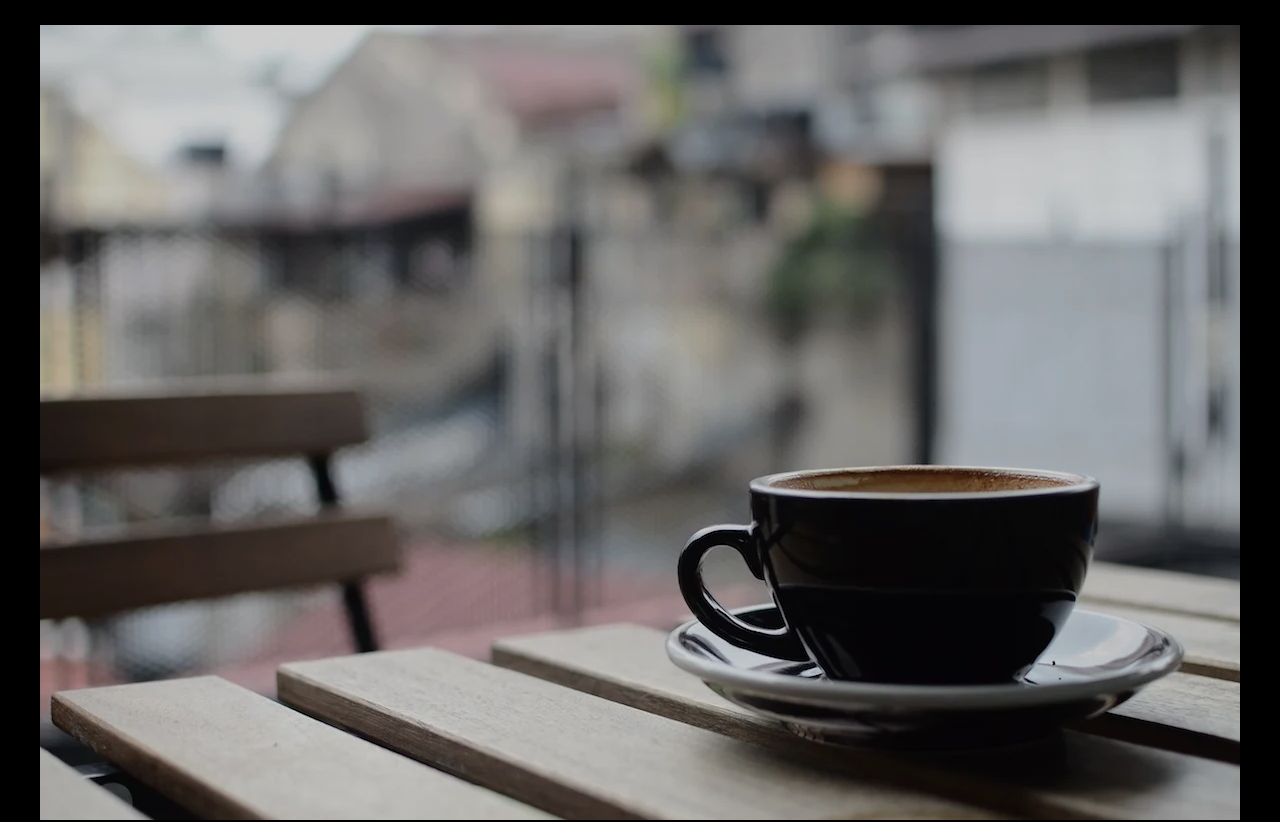
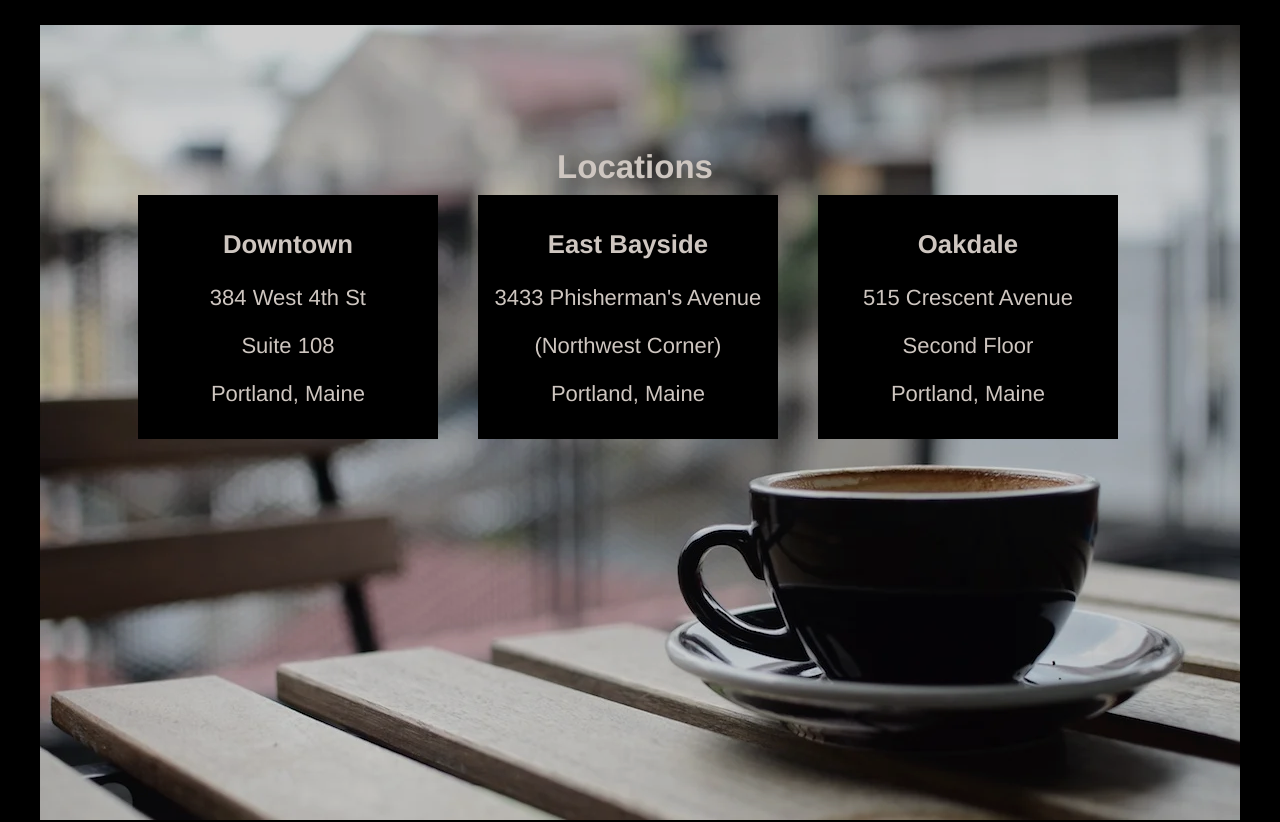
Before and after one commit to kriradevska/tea-cozy, a plain HTML site: page index.html in a window 1280 px wide. Shown: the part 1500-2322 px from the top of the page. Drawn offline with Linux system fonts and the light colour scheme.

Commit message:
location style settings

```diff
--- a/index.html
+++ b/index.html
@@ -66,8 +66,8 @@
 
     <section id="locations">
         <img class="location-img" src="https://raw.githubusercontent.com/kriradevska/tea-cozy/main/media/img-locations-background.webp" alt="Cup of coffee on a table">
-        <div  id="locations-block">
-            <h2>Locations</h2>
+        <div id="location-ttl"><h2>Locations</h2></div>
+        <div id="locations-block">
             <div class="location-one">
                 <h3>Downtown</h3>
                 <p>384 West 4th St</p>
--- a/style.css
+++ b/style.css
@@ -135,11 +135,11 @@ header {
     flex-wrap: wrap;
 }
 
-#locations h2 {
+#location-ttl {
+    text-align: center;
     position: relative;
-    text-align: center;
-}
-
+    bottom: 775px;
+    left: 505px;
 }
 
 .location-one,
@@ -148,5 +148,16 @@ header {
     background-color: black;
     opacity: 1;
     width: 300px;
+    padding: 10px 0px;
     text-align: center;
+    margin-right: 40px;
 }
+
+#locations-block {
+    position: relative;
+    bottom: 625px;
+    right: 70px;
+    display: flex;
+    justify-content: space-between;
+    flex-direction: row;
+}
```
